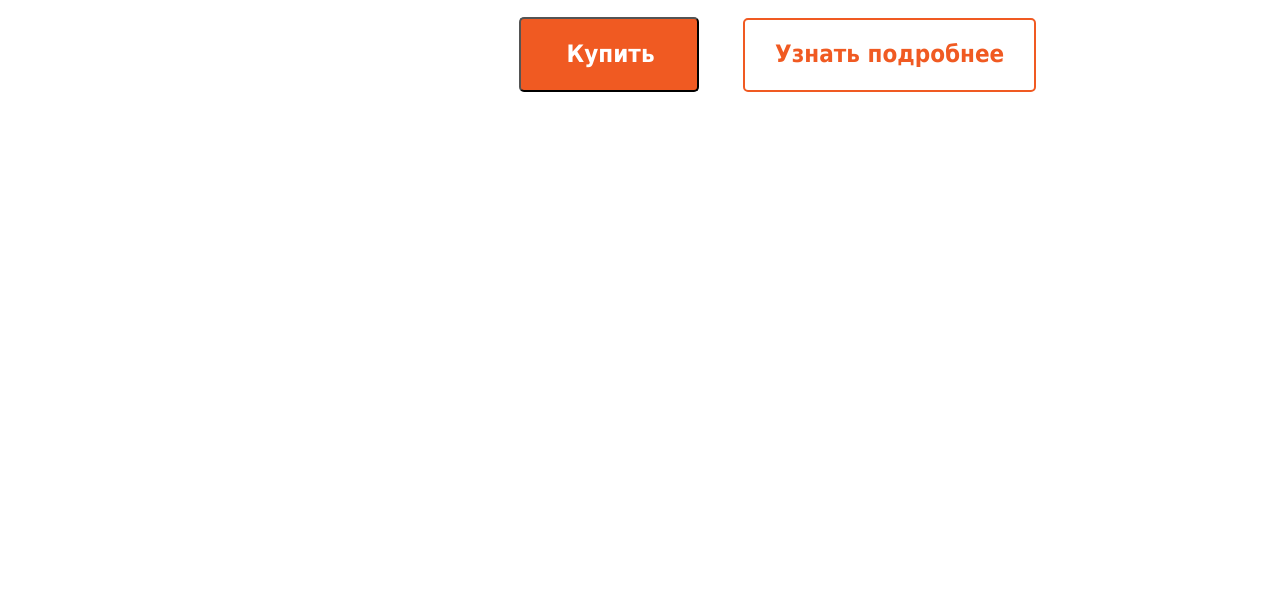
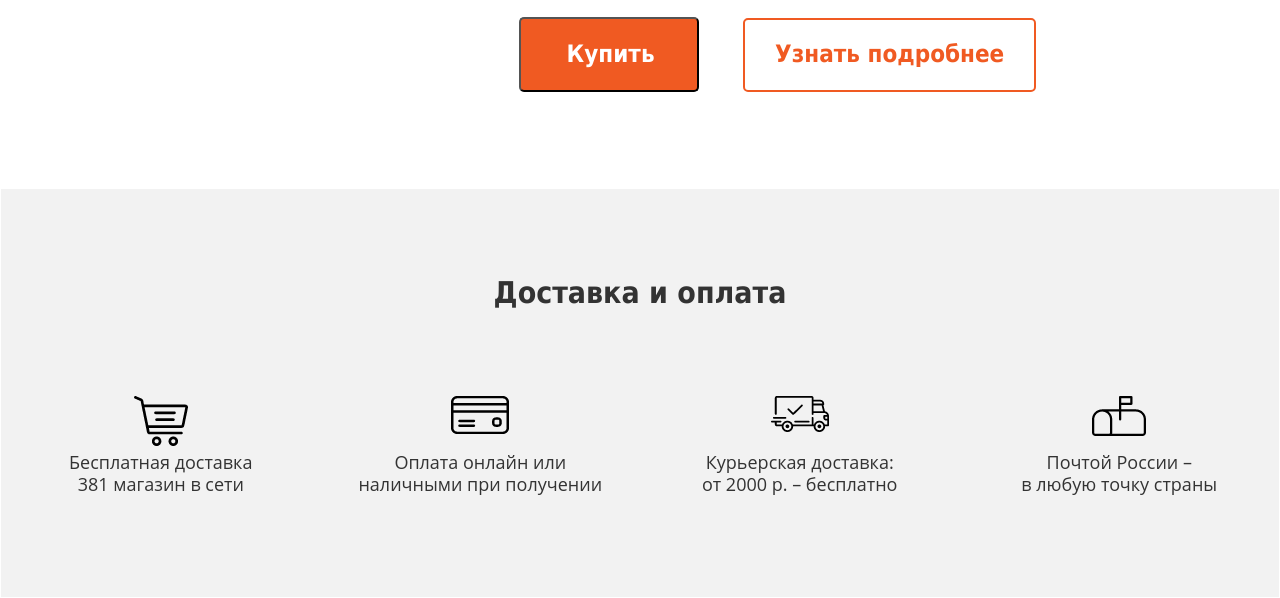
Before and after one commit to yaroslav-bodnar/site-project-3, a plain HTML site: page Layout Academy/index.html in a window 1280 px wide. Shown: the part 423-1021 px from the top of the page. Before the commit the page ends 800 px from the top, so only its background shows below. Drawn offline with Linux system fonts and the light colour scheme.

Commit message:
Блоки "доставка и оплата"+заголовок+картинки/текст услуги
1. Добавил блок -Доставка и оплата- внутри которого заголовок второго уровня и еще четыре блока (услуги по доставке и оплате) внутри которых еще по два блока (картинка и текст).
2. На заголовок навешал стилей, задал марджин и поместил по центру.
3. Четыре блока с услугами сделал строчно-блочными и задал свойство чтобы каждый из этих блоков занимал 25% по ширине от всей ширины родителя! Также для каждого из блоков добавил свойство обтекание (float).
4. Задал для каждого блока с картинкой (у картинок разные размеры) минимальную высоту, таким образом текст под картинкой каждого из блоков выровнялся и стал на одной линии.
5. Закрил свойство float  через псевдоэлемент after, перед этим поместив все 4-ри блока в обертку (div cass="wrap").

```diff
--- a/Layout Academy/css/style.css
+++ b/Layout Academy/css/style.css
@@ -65,7 +65,7 @@ header {
 .button-button-o {
 	border-radius: 5px;
 	border: 2px solid #f05a22;
-	background-color: #ffffff;
+	background-color: transparent;/*прозрачный фон*/
 	color: #f05a22;
 	font-family: Tahoma;
 	font-size: 24px;
@@ -73,3 +73,48 @@ header {
 	line-height: 27px;
 	padding: 21px 30px 22px 30px;
 }
+
+
+/*Контейнер - Доставка и оплата - */
+.container-delivery {
+	height: 408px;
+	border: 1px solid #ffffff;
+	background-color: #f2f2f2;
+}
+
+.delivery-title {
+	text-align: center;
+	color: #333333;
+	font-family: Tahoma;
+	font-size: 30px;
+	font-weight: 700;
+	line-height: 27px;
+	margin-top:90px;
+}
+
+.delivery {
+	display: inline-block;
+	text-align: center;
+	width: 25%;
+	float: left;
+	margin-top: 90px;
+}
+
+.delivery__img {
+	min-height: 55px;
+}
+
+.delivery__text {
+	color: #333333;
+	font-family: "Open Sans";
+	font-size: 18px;
+	font-weight: 400;
+	line-height: 22px;
+}
+
+/*Закрывает свойство float которое поставлено в предидущем блоке*/
+.delivery-wrap:after {
+	content: "";
+	display: table;
+	clear: both;
+}
--- a/Layout Academy/index.html
+++ b/Layout Academy/index.html
@@ -7,6 +7,7 @@
 	<title>Истинная королева</title>
 </head>
 <body>
+
 	<header>
 		<div class="container">
 			<div class="header-img">
@@ -28,8 +29,54 @@
 			</div>
 		</div>
 	</header>
+
 		<main>
+			<div class="container-delivery">
+				<h2 class="delivery-title">Доставка и оплата</h2>
 
+				<div class="delivery-wrap">
+					<div class="delivery">
+						<div class="delivery__img">
+							<img src="./img/delivery/Shopping_cart.png" alt="Shopping_cart">
+						</div>
+						<div class="delivery__text">
+							Бесплатная доставка <br>
+							381 магазин в сети
+						</div>
+					</div>
+
+					<div class="delivery">
+						<div class="delivery__img">
+							<img src="./img/delivery/Credit_card.png" alt="Credit_card">
+						</div>
+						<div class="delivery__text">
+							Оплата онлайн или <br>
+							наличными при получении
+						</div>
+					</div>
+
+					<div class="delivery">
+						<div class="delivery__img">
+							<img src="./img/delivery/Shipped.png" alt="Shipped">
+						</div>
+						<div class="delivery__text">
+							Курьерская доставка: <br>
+							от 2000 р. – бесплатно
+						</div>
+					</div>
+
+					<div class="delivery">
+						<div class="delivery__img">
+							<img src="./img/delivery/Mailbox.png" alt="Mailbox">
+						</div>
+						<div class="delivery__text">
+							Почтой России – <br>
+							в любую точку страны
+						</div>
+					</div>
+				</div>
+
+			</div>
 		</main>
 		<footer>
 
```
Also changed, not shown: Layout Academy/img/delivery/Credit_card.png (added), Layout Academy/img/delivery/Mailbox.png (added), Layout Academy/img/delivery/Shipped.png (added), Layout Academy/img/delivery/Shopping_cart.png (added).
